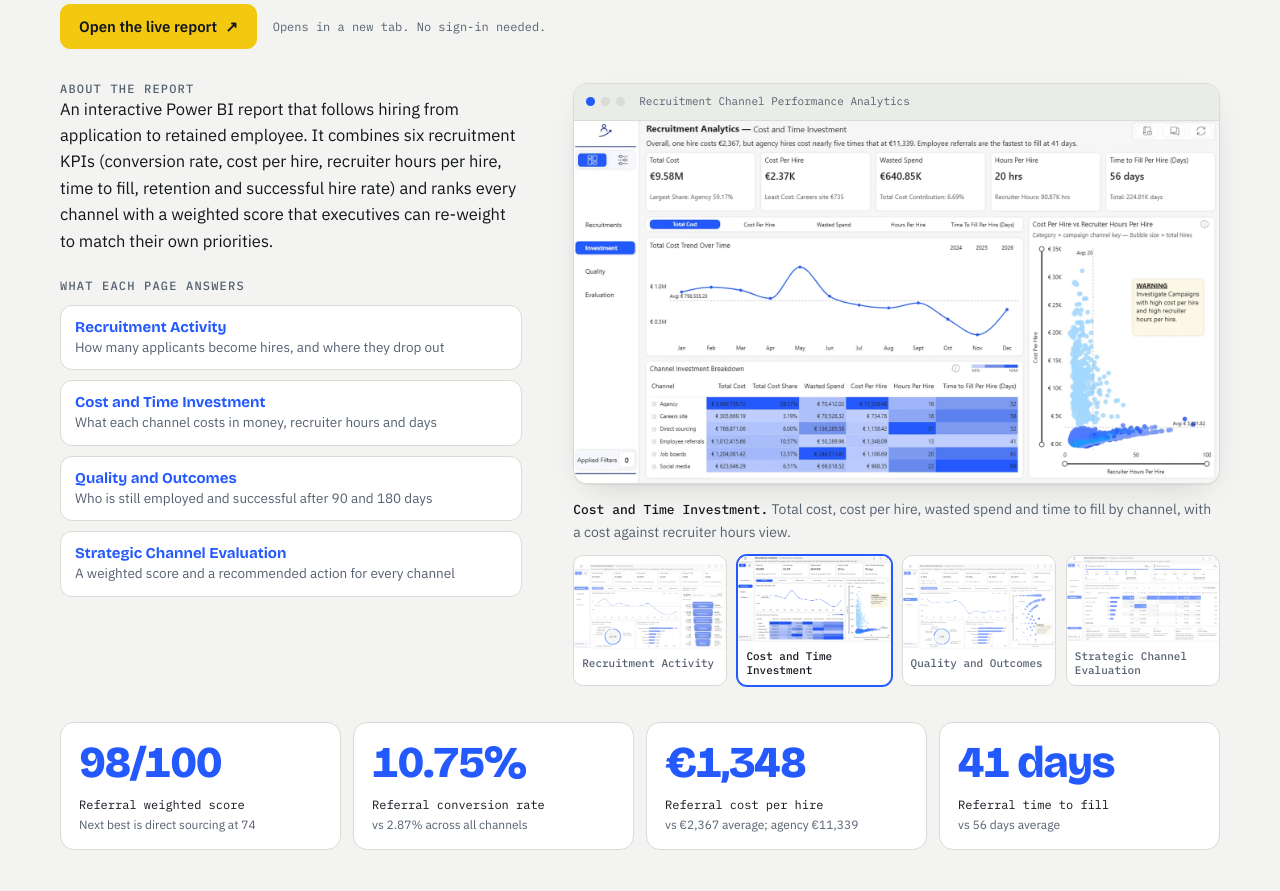
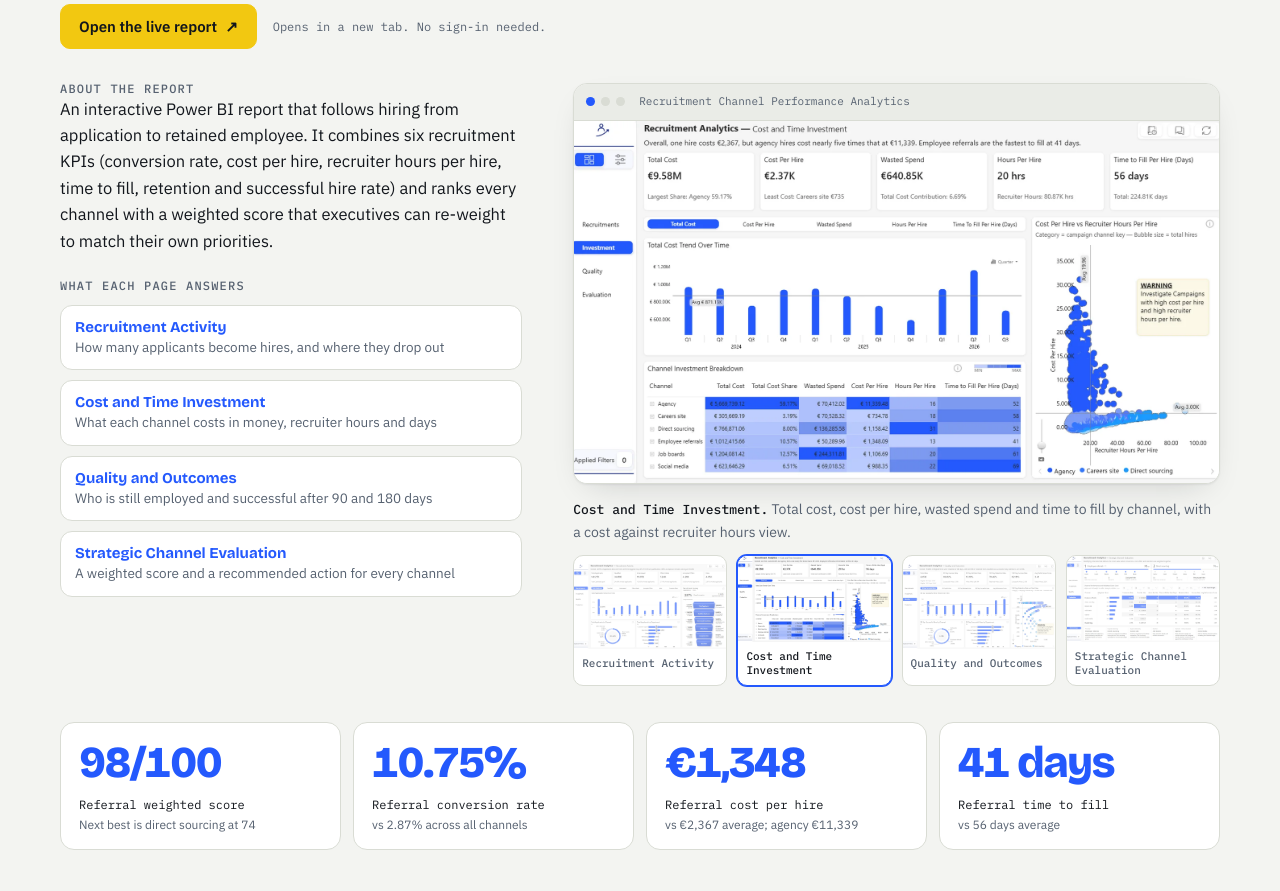
Before and after one commit to BrianSule30/BrianSulePortfolio, a plain HTML site: page index.html in a window 1280 px wide. Shown: the part 1720-2611 px from the top of the page. Drawn offline with nearby package versions, Linux system fonts and the light colour scheme.

Commit message:
Add files via upload

```diff
--- a/index.html
+++ b/index.html
@@ -325,7 +325,7 @@ footer{padding-block:28px 40px;color:var(--mute);font:400 12px var(--f-mono);bor
 <p class="eyebrow"><span class="dot"></span>Project 1 <span class="sep">/</span> Talent acquisition · 4.05K hires analysed · 2024–2026</p><span class="new">Most recent</span></div>
 <h2 id="recruitment-h">Recruitment Channel Performance Analytics</h2>
 <p class="q"><span class="q-l">The business question</span>Which recruitment channels deliver suitable hires at a reasonable acquisition cost, and which keep providing value once retention and employee success are considered?</p>
-<div class="p-cta"><a class="btn primary" href="https://app.powerbi.com/view?r=eyJrIjoiMmU1Yzg5NDQtMDExNC00MDFhLWE2NTktMWIyOGIyNGU3YjljIiwidCI6IjgwNzU3NTM5LTEzYWEtNDc3Zi04MTQxLTMzMzUxZmNhYjJiZCJ9" target="_blank" rel="noopener">Open the live report <span aria-hidden="true">↗</span></a><span class="fine">Opens in a new tab. No sign-in needed.</span></div>
+<div class="p-cta"><a class="btn primary" href="https://app.powerbi.com/view?r=eyJrIjoiZWQ2ODAzMDktNjU5NS00NWJjLTk4MWYtY2IyMGQzYTk5MTlmIiwidCI6IjQ2NTRiNmYxLTBlNDctNDU3OS1hOGExLTAyZmU5ZDk0M2M3YiIsImMiOjl9" target="_blank" rel="noopener">Open the live report <span aria-hidden="true">↗</span></a><span class="fine">Opens in a new tab. No sign-in needed.</span></div>
 </header>
 <div class="p-grid"><div class="p-copy">
 <h3 class="mini">About the report</h3>
@@ -338,13 +338,13 @@ footer{padding-block:28px 40px;color:var(--mute);font:400 12px var(--f-mono);bor
 </ol></div>
 <div class="viewer" data-viewer="recruitment">
 <div class="frame"><div class="bar"><i></i><i></i><i></i><span class="url">Recruitment Channel Performance Analytics</span></div>
-<button class="shot" type="button" aria-label="Enlarge screenshot"><img src="recnew-1.webp" alt="Recruitment Channel Performance Analytics report page: Recruitment Activity" width="1600" height="900" loading="lazy" decoding="async"><span class="zoom" aria-hidden="true">Click to enlarge</span></button></div>
+<button class="shot" type="button" aria-label="Enlarge screenshot"><img src="recv3-1.webp" alt="Recruitment Channel Performance Analytics report page: Recruitment Activity" width="1600" height="900" loading="lazy" decoding="async"><span class="zoom" aria-hidden="true">Click to enlarge</span></button></div>
 <p class="cap" aria-live="polite"><b>Recruitment Activity.</b> Applicant funnel from 141.27K applicants to 4.05K hires, with trend, channel and department views.</p>
 <div class="tabs" role="tablist" aria-label="Report pages">
-<button type="button" role="tab" aria-selected="true" data-img="recnew-1.webp" data-label="Recruitment Activity" data-cap="Applicant funnel from 141.27K applicants to 4.05K hires, with trend, channel and department views." data-alt="Recruitment Channel Performance Analytics report page: Recruitment Activity"><img src="recnew-1.webp" alt="" width="1600" height="900" loading="lazy" decoding="async"><span>Recruitment Activity</span></button>
-<button type="button" role="tab" aria-selected="false" data-img="recnew-2.webp" data-label="Cost and Time Investment" data-cap="Total cost, cost per hire, wasted spend and time to fill by channel, with a cost against recruiter hours view." data-alt="Recruitment Channel Performance Analytics report page: Cost and Time Investment"><img src="recnew-2.webp" alt="" width="1600" height="900" loading="lazy" decoding="async"><span>Cost and Time Investment</span></button>
-<button type="button" role="tab" aria-selected="false" data-img="recnew-3.webp" data-label="Quality and Outcomes" data-cap="90-day success and attrition, 180-day retention and success, and retention against hiring volume." data-alt="Recruitment Channel Performance Analytics report page: Quality and Outcomes"><img src="recnew-3.webp" alt="" width="1600" height="900" loading="lazy" decoding="async"><span>Quality and Outcomes</span></button>
-<button type="button" role="tab" aria-selected="false" data-img="recnew-4.webp" data-label="Strategic Channel Evaluation" data-cap="Ranked channels with adjustable KPI weights and a recommended action for each." data-alt="Recruitment Channel Performance Analytics report page: Strategic Channel Evaluation"><img src="recnew-4.webp" alt="" width="1600" height="900" loading="lazy" decoding="async"><span>Strategic Channel Evaluation</span></button>
+<button type="button" role="tab" aria-selected="true" data-img="recv3-1.webp" data-label="Recruitment Activity" data-cap="Applicant funnel from 141.27K applicants to 4.05K hires, with trend, channel and department views." data-alt="Recruitment Channel Performance Analytics report page: Recruitment Activity"><img src="recv3-1.webp" alt="" width="1600" height="900" loading="lazy" decoding="async"><span>Recruitment Activity</span></button>
+<button type="button" role="tab" aria-selected="false" data-img="recv3-2.webp" data-label="Cost and Time Investment" data-cap="Total cost, cost per hire, wasted spend and time to fill by channel, with a cost against recruiter hours view." data-alt="Recruitment Channel Performance Analytics report page: Cost and Time Investment"><img src="recv3-2.webp" alt="" width="1600" height="900" loading="lazy" decoding="async"><span>Cost and Time Investment</span></button>
+<button type="button" role="tab" aria-selected="false" data-img="recv3-3.webp" data-label="Quality and Outcomes" data-cap="90-day success and attrition, 180-day retention and success, and retention against hiring volume." data-alt="Recruitment Channel Performance Analytics report page: Quality and Outcomes"><img src="recv3-3.webp" alt="" width="1600" height="900" loading="lazy" decoding="async"><span>Quality and Outcomes</span></button>
+<button type="button" role="tab" aria-selected="false" data-img="recv3-4.webp" data-label="Strategic Channel Evaluation" data-cap="Ranked channels with adjustable KPI weights and a recommended action for each." data-alt="Recruitment Channel Performance Analytics report page: Strategic Channel Evaluation"><img src="recv3-4.webp" alt="" width="1600" height="900" loading="lazy" decoding="async"><span>Strategic Channel Evaluation</span></button>
 </div></div></div>
 <div class="tiles">
 <div class="tile"><div class="num" data-to="98" data-dec="0" data-pre="" data-suf="/100">98/100</div><div class="lab">Referral weighted score</div><div class="note">Next best is direct sourcing at 74</div></div>
@@ -426,7 +426,7 @@ footer{padding-block:28px 40px;color:var(--mute);font:400 12px var(--f-mono);bor
 <li>Methodology page</li>
 <li>ZoomCharts drill-down</li>
 </ul>
-<a class="btn primary" href="https://app.powerbi.com/view?r=eyJrIjoiMmU1Yzg5NDQtMDExNC00MDFhLWE2NTktMWIyOGIyNGU3YjljIiwidCI6IjgwNzU3NTM5LTEzYWEtNDc3Zi04MTQxLTMzMzUxZmNhYjJiZCJ9" target="_blank" rel="noopener">Open the live report <span aria-hidden="true">↗</span></a>
+<a class="btn primary" href="https://app.powerbi.com/view?r=eyJrIjoiZWQ2ODAzMDktNjU5NS00NWJjLTk4MWYtY2IyMGQzYTk5MTlmIiwidCI6IjQ2NTRiNmYxLTBlNDctNDU3OS1hOGExLTAyZmU5ZDk0M2M3YiIsImMiOjl9" target="_blank" rel="noopener">Open the live report <span aria-hidden="true">↗</span></a>
 <p class="fine">Opens the interactive report in a new tab. Built for the Recruitment Channel Value data challenge on a sample dataset.</p>
 </div></div>
 </div></section>
```
Also changed, not shown: recv3-1.webp (added), recv3-2.webp (added), recv3-3.webp (added), recv3-4.webp (added).
